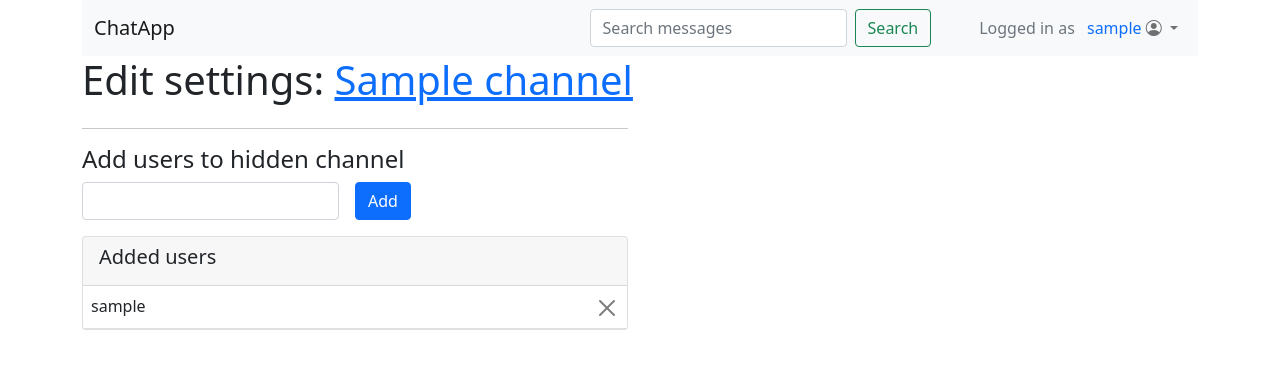
After one commit to Jasminmo/Tieto-kanta-sovellus, a Flask app: page /channels/1/settings in a window 1280 px wide. The commit adds this page. Shown: the top 369 px of the page. Run offline with Flask 2, Linux system fonts and the light colour scheme; the visitor is signed in with stand-in values (Sample User, id 1); tables that the repository leaves empty hold one stand-in row (values such as "Sample post"); some libraries are stand-ins or nearby versions.

```diff
--- a/ChatApp/auth.py
+++ b/ChatApp/auth.py
@@ -3,7 +3,6 @@ from werkzeug.security import check_password_hash, generate_password_hash
 from . import get_db
 from .forms import UserForm
 from .models import Users
-from ChatApp import forms
 
 bp = Blueprint('auth', __name__, url_prefix='/auth')
 db = get_db()
--- a/ChatApp/channels.py
+++ b/ChatApp/channels.py
@@ -1,8 +1,8 @@
 from flask import Blueprint, flash, g, redirect, render_template, request, session, url_for
 from werkzeug.security import check_password_hash, generate_password_hash
 from . import get_db
-from .models import Channels
-from .forms import ChannelForm
+from .models import Channels, Users
+from .forms import ChannelForm, ChannelSettingsForm
 from .auth import is_admin, is_logged_in
 
 bp = Blueprint('channels', __name__, url_prefix='/channels')
@@ -81,6 +81,65 @@ def edit(id):
 
     return render_template('channels/edit.html', form=form, action_url=url_for('.edit', id=id), is_edit=True)
 
+
+@bp.route('/<int:id>/settings', methods=('POST','GET'))
+def settings(id):
+    if not is_admin():
+        return render_template('auth/not_authorized.html'), 401
+
+    form = ChannelSettingsForm(request.form)
+    channel = Channels.query.filter(Channels.id == id).first()
+    if channel == None:
+        return render_template('auth/404.html'), 404
+
+    return render_template('channels/settings.html', form=form, channel=channel, action_url=url_for('.settings', id=id))
+
+
+@bp.route('/<int:id>/add-user', methods=('POST','GET'))
+def add_user_to_list(id):
+    if not is_admin():
+        return render_template('auth/not_authorized.html'), 401
+
+    channel = Channels.query.filter(Channels.id == id).first()
+    if channel == None:
+        return render_template('auth/404.html'), 404
+
+    form = ChannelSettingsForm(request.form)
+    if form.validate_on_submit():
+        user = Users.query.filter(Users.username == form.username.data).first()
+        if user == None:
+            form.username.errors.append("Username not found!")
+        elif user.is_admin:
+            form.username.errors.append("The user " + user.username + " is admin!")
+        else:
+            channel.secret_users.append(user)
+            db.session.add(channel)
+            db.session.commit()
+            flash('The user has been added to channel list!', 'success')
+            return redirect(url_for('.settings', id=id))
+    return render_template('channels/settings.html', form=form, channel=channel, action_url=url_for('.settings', id=id))
+
+
+@bp.route('/<int:channel_id>/remove-user/<int:user_id>', methods=('POST','GET'))
+def remove_user_from_list(channel_id, user_id):
+    if not is_admin():
+        return render_template('auth/not_authorized.html'), 401
+
+    channel = Channels.query.filter(Channels.id == channel_id).first()
+    if channel == None:
+        return render_template('auth/404.html'), 404
+
+    user = Users.query.filter(Users.id == user_id).first()
+    if user == None:
+        return render_template('auth/404.html'), 404
+
+    channel.secret_users.remove(user)
+    db.session.add(channel)
+    db.session.commit()
+    flash('The user has been removed from channel list!', 'success')
+    return redirect(url_for('.settings', id=channel_id))
+
+
 @bp.route('/<int:id>/delete', methods=('POST',))
 def delete(id):
     if not is_admin():
--- a/ChatApp/forms.py
+++ b/ChatApp/forms.py
@@ -13,6 +13,10 @@ class ChannelForm(FlaskForm):
     is_secret = BooleanField('Is secret', validators=[validators.optional()])
 
 
+class ChannelSettingsForm(FlaskForm):
+    username = StringField('Username', validators=[validators.required(), validators.Length(min=5, max=40)])
+
+
 class NewThreadForm(FlaskForm):
     title = StringField('Title', validators=[validators.required(), validators.Length(min=5, max=40)])
     content = TextAreaField('Message', validators=[validators.required(), validators.Length(min=1, max=200)])
--- a/ChatApp/templates/base.html
+++ b/ChatApp/templates/base.html
@@ -61,13 +61,18 @@
               {% endfor %}
           {% endif %}
         {% endwith %}
+      </div>
+    </div>
 
-        <h1>
-          {% block header %} {% endblock %}
-        </h1>
+    <div class="row">
+      <h1>
+        {% block header %} {% endblock %}
+      </h1>
+      <div class="col-6">
         {% block content %} {% endblock %}
       </div>
     </div>
+
   </div>
 
   {% include 'delete-modal.html' %}
--- /dev/null
+++ b/ChatApp/templates/channels/settings.html
@@ -0,0 +1,48 @@
+{% extends 'base.html' %}
+
+{% block title %}Edit settings{% endblock %}
+
+{% block header %}
+Edit settings:
+<a href="{{ url_for('.view', id=channel.id)}}">{{channel.title}}</a>
+{% endblock %}
+
+{% block content %}
+  {% if channel.is_secret %}
+    <hr>
+    <h4>Add users to hidden channel</h4>
+    <form method="post" action="{{ url_for('.add_user_to_list', id=channel.id)}}" class="row row-cols-lg-auto g-3 align-items-center">
+      {{ form.csrf_token }}
+      <div class="mb-3">
+      {% if form.username.errors %}
+        {{ form.username(class="form-control is-invalid") }}
+        {% for error in form.username.errors %}
+          <div class="invalid-feedback">{{ error }}</div>
+        {% endfor %}
+      {% else %}
+        {{ form.username(class="form-control") }}
+      {% endif %}
+      </div>
+      <div class="mb-3">
+        <input class="btn btn-primary" type="submit" value="Add">
+      </div>
+    </form>
+    <div class="card">
+      <div class="card-header">
+        <h5 class="card-title">Added users</h5>
+      </div>
+      <table class="table mb-0">
+        <tbody>
+          {% for user in channel.secret_users %}
+            <tr>
+                <td>{{user.username}}</td>
+                <td align="right"><a href="{{ url_for('.remove_user_from_list', channel_id=channel.id, user_id=user.id)}}" class="btn btn-close me-0"></a></td>
+            </tr>
+          {% endfor %}
+        </tbody>
+      </table>
+    </div>
+  {% else %}
+    Nothing to set!
+  {% endif %}
+{% endblock %}
```
Also changed, not shown: ChatApp/templates/channels/view.html (+3 -4 lines), README.md, documentation/README.md.
